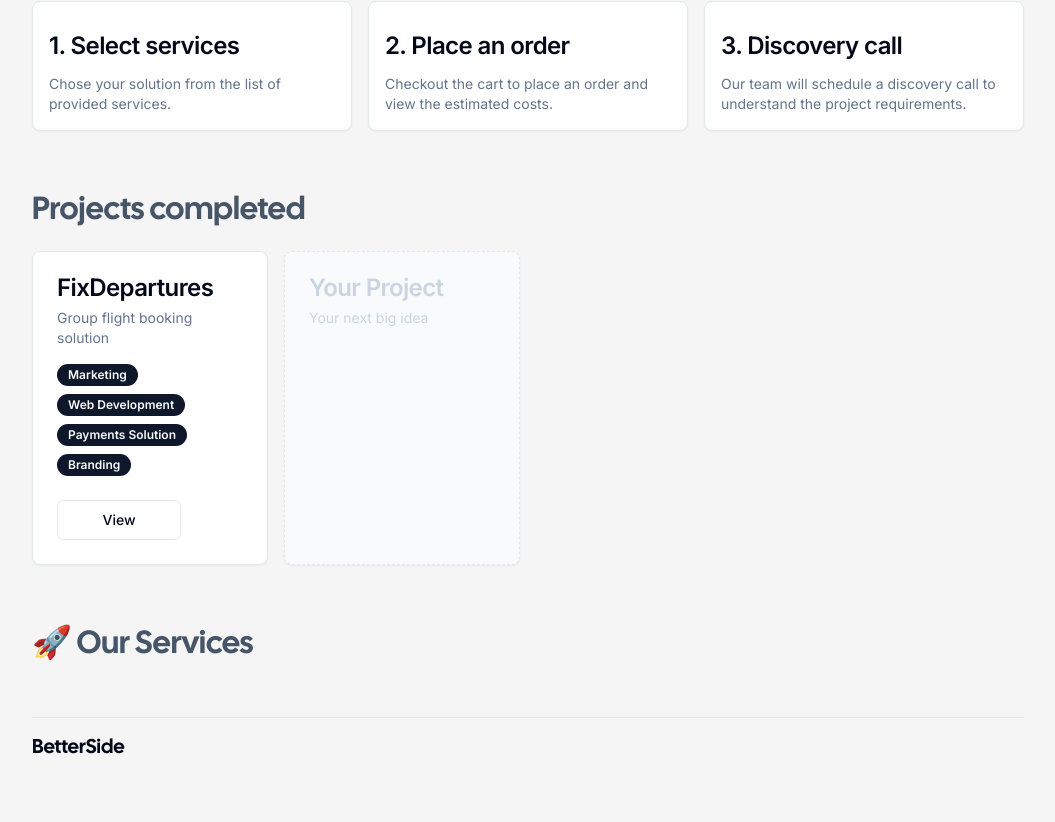
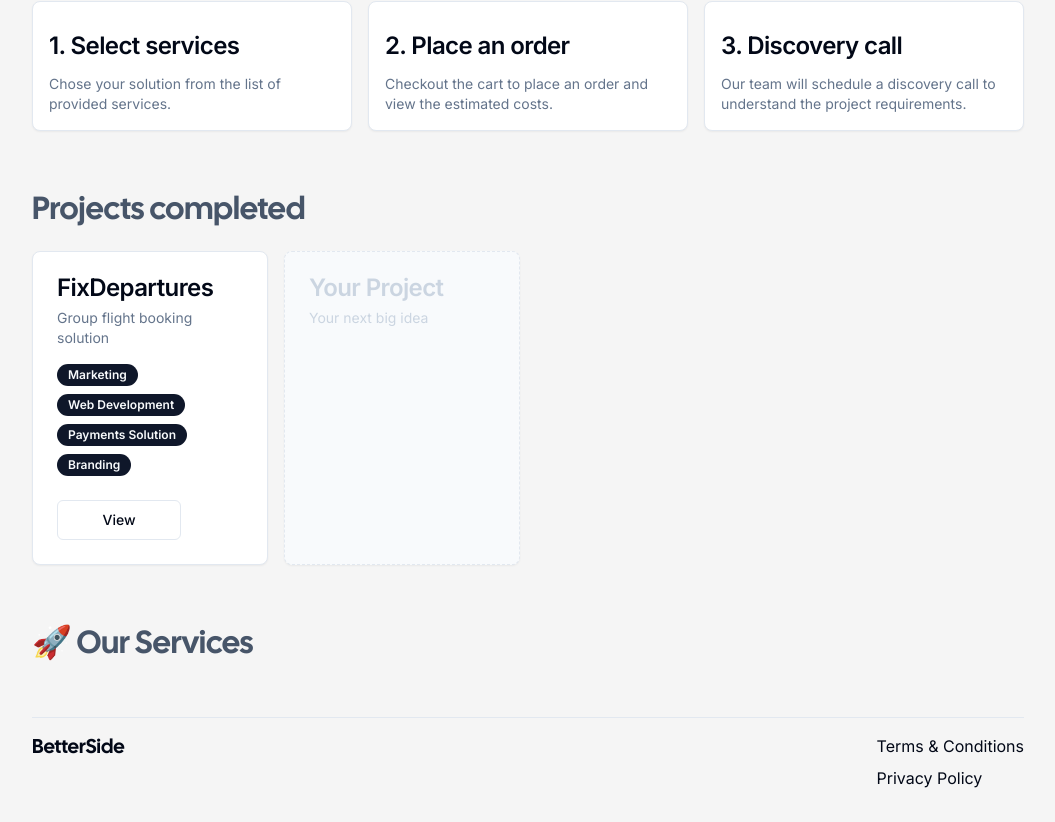
Before and after one commit to yashsharma999/agency-concept, a Next.js app: page / in a window 1280 px wide. Shown: the part 1221-2043 px from the top of the page, without its empty margins (112-1167 px from the left). Before the commit the page ends 2015 px from the top, so only its background shows below. Built offline with nearby package versions, Linux system fonts and the light colour scheme.

Commit message:
feat: footer

```diff
--- a/src/components/Footer.jsx
+++ b/src/components/Footer.jsx
@@ -1,3 +1,4 @@
+import Link from 'next/link';
 import React from 'react';
 import Logo from './common/Logo';
 import { Separator } from './ui/separator';
@@ -6,7 +7,13 @@ export default function Footer() {
   return (
     <footer className='px-4 my-4'>
       <Separator className='mb-4' />
-      <Logo />
+      <div className='w-full flex justify-between'>
+        <Logo />
+        <div className='flex flex-col gap-2'>
+          <Link href={'#'}>{`Terms & Conditions`}</Link>
+          <Link href={'#'}>{`Privacy Policy`}</Link>
+        </div>
+      </div>
     </footer>
   );
 }
```
